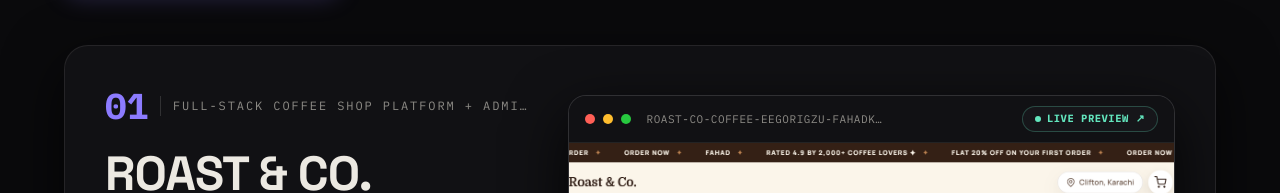
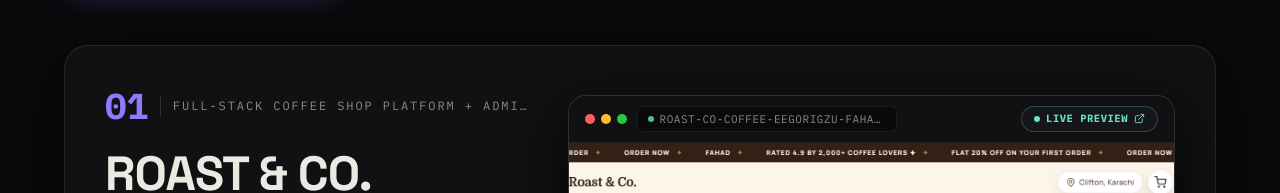
Before and after one commit to Fahadkhanreal/FK-Portfolio, a Next.js app in the folder frontend/: page / in a window 1280 px wide. Shown: the part 1985-2178 px from the top of the page. Built offline with nearby package versions, Linux system fonts and the light colour scheme.

Commit message:
fix(ui): refine browser titlebar url search pill and live preview button

```diff
--- a/frontend/components/ProjectCard.tsx
+++ b/frontend/components/ProjectCard.tsx
@@ -50,21 +50,31 @@
         className="group relative w-full rounded-[18px] overflow-hidden bg-[#16161A] border border-[rgba(236,233,226,0.12)] hover:border-[#8C7BFF] transition-all duration-300 shadow-[0_20px_60px_rgba(0,0,0,0.8)] hover:shadow-[0_24px_70px_rgba(140,123,255,0.3)] flex flex-col cursor-pointer block"
       >
         {/* Sleek Browser Titlebar */}
-        <div className="flex items-center justify-between px-4 py-2.5 bg-[#111114] border-b border-[rgba(236,233,226,0.08)] group-hover:bg-[#16161A] transition-colors">
-          <div className="flex items-center gap-2">
+        <div className="flex items-center justify-between px-3 sm:px-4 py-2 sm:py-2.5 bg-[#111114] border-b border-[rgba(236,233,226,0.08)] group-hover:bg-[#16161A] transition-colors gap-2">
+          {/* Traffic Lights + Centered URL Bar */}
+          <div className="flex items-center gap-2 sm:gap-2.5 min-w-0 flex-1">
+            <div className="flex items-center gap-1.5 shrink-0">
               <span className="w-2.5 h-2.5 rounded-full bg-[#FF5F56]" />
               <span className="w-2.5 h-2.5 rounded-full bg-[#FFBD2E]" />
               <span className="w-2.5 h-2.5 rounded-full bg-[#27C93F]" />
-            <span className="font-mono-custom text-[11px] text-[#8D8B86] ml-2 tracking-wider truncate max-w-[160px] sm:max-w-[240px]">
+            </div>
+
+            {/* Realistic URL Address Bar Pill */}
+            <div className="flex items-center gap-1.5 bg-[#0A0A0C]/90 border border-[rgba(236,233,226,0.08)] rounded-md px-2 sm:px-2.5 py-1 min-w-0 max-w-[150px] sm:max-w-[260px]">
+              <span className="w-1.5 h-1.5 rounded-full bg-[#63E6BE] shrink-0 opacity-80" />
+              <span className="font-mono-custom text-[10px] sm:text-[11px] text-[#8D8B86] tracking-wider truncate">
                 {project.liveUrl
                   ? project.liveUrl.replace(/^https?:\/\//, "").replace(/\/$/, "")
                   : `${project.title.toLowerCase().replace(/[^a-z0-9]/g, "-")}.vercel.app`}
               </span>
             </div>
+          </div>
 
-          <div className="flex items-center gap-1.5 font-mono-custom text-[10.5px] text-[#63E6BE] group-hover:text-white group-hover:bg-[#8C7BFF] group-hover:border-[#8C7BFF] bg-[#16161A] px-3 py-1 rounded-full border border-[rgba(99,230,190,0.25)] transition-all">
-            <span className="w-1.5 h-1.5 rounded-full bg-[#63E6BE] group-hover:bg-white pulse-dot" />
-            <span className="font-bold tracking-wider">LIVE PREVIEW ↗</span>
+          {/* Right Live Preview Badge (Balanced & responsive) */}
+          <div className="flex items-center gap-1.5 font-mono-custom text-[10px] sm:text-[10.5px] text-[#63E6BE] group-hover:text-[#0A0A0C] group-hover:bg-[#8C7BFF] group-hover:border-[#8C7BFF] bg-[#16161A] px-2.5 sm:px-3 py-1 rounded-full border border-[rgba(99,230,190,0.25)] transition-all shrink-0">
+            <span className="w-1.5 h-1.5 rounded-full bg-[#63E6BE] group-hover:bg-[#0A0A0C] pulse-dot shrink-0" />
+            <span className="font-bold tracking-wider">LIVE PREVIEW</span>
+            <ExternalLink size={11} className="shrink-0" />
           </div>
         </div>
 
```
Lines whose indentation alone changed are shown as unchanged.
